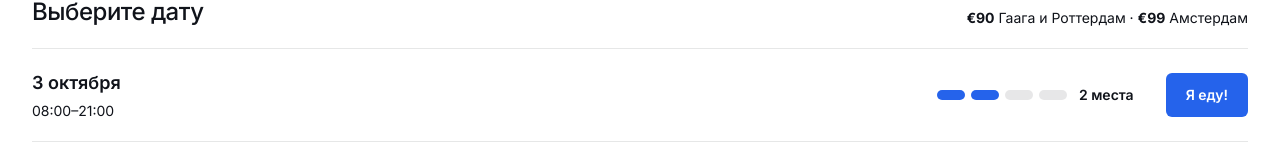
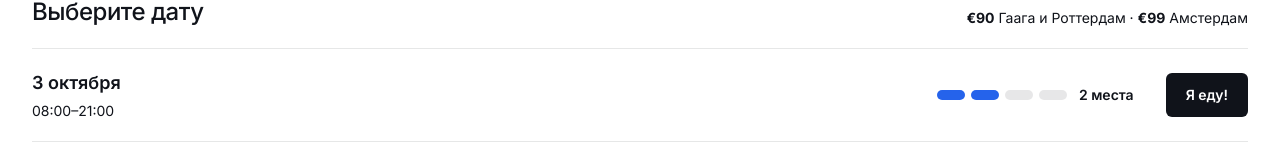
Before and after one commit to maninawild/alex-lindholm-site, a Next.js app: page /ru/trips/hoge-veluwe in a window 1280 px wide. Shown: the part 620-784 px from the top of the page. Built offline with nearby package versions, Linux system fonts and the light colour scheme.

Commit message:
Update Russian trips copy and restore original colors

```diff
--- a/app/ru/trips/hoge-veluwe/page.tsx
+++ b/app/ru/trips/hoge-veluwe/page.tsx
@@ -52,7 +52,7 @@
         <div className="mx-auto max-w-7xl px-5 sm:px-8">
           <div className="flex flex-col gap-3 border-b border-ink/10 pb-5 sm:flex-row sm:items-end sm:justify-between">
             <div>
-              <p className="text-xs font-semibold uppercase tracking-[0.18em] text-electric">Бронирование</p>
+              <p className="text-xs font-semibold uppercase tracking-[0.18em] text-copper">Бронирование</p>
               <h2 className="mt-2 text-2xl font-medium tracking-[-0.02em]">Выберите дату</h2>
             </div>
             <p className="text-sm text-graphite/68"><strong className="text-ink">€90</strong> Гаага и Роттердам · <strong className="text-ink">€99</strong> Амстердам</p>
@@ -66,11 +66,11 @@
                 </div>
                 <div className="flex items-center gap-3">
                   <div className="flex gap-1.5" aria-hidden="true">
-                    {[0, 1, 2, 3].map((place) => <span key={place} className={`h-2.5 w-7 rounded-full ${place < item.places ? "bg-electric" : "bg-ink/10"}`} />)}
+                    {[0, 1, 2, 3].map((place) => <span key={place} className={`h-2.5 w-7 rounded-full ${place < item.places ? "bg-copper" : "bg-ink/10"}`} />)}
                   </div>
                   <p className="whitespace-nowrap text-sm font-semibold">{item.places} места</p>
                 </div>
-                <a href={whatsappUrl} target="_blank" rel="noopener noreferrer" className="inline-flex min-h-11 items-center justify-center rounded-md bg-electric px-5 text-sm font-semibold text-white transition hover:bg-ink">Я еду!</a>
+                <a href={whatsappUrl} target="_blank" rel="noopener noreferrer" className="inline-flex min-h-11 items-center justify-center rounded-md bg-ink px-5 text-sm font-semibold text-white transition hover:bg-electric">Я еду!</a>
               </article>
             ))}
           </div>
```
